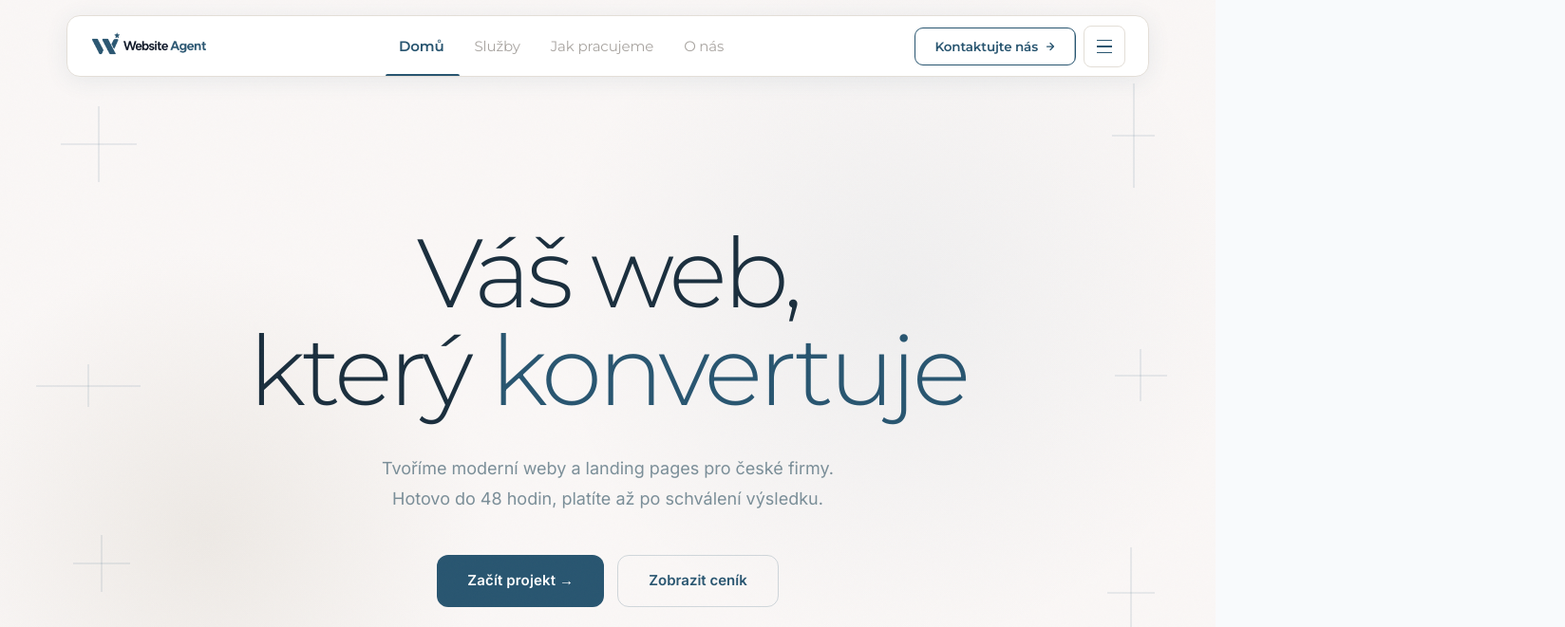
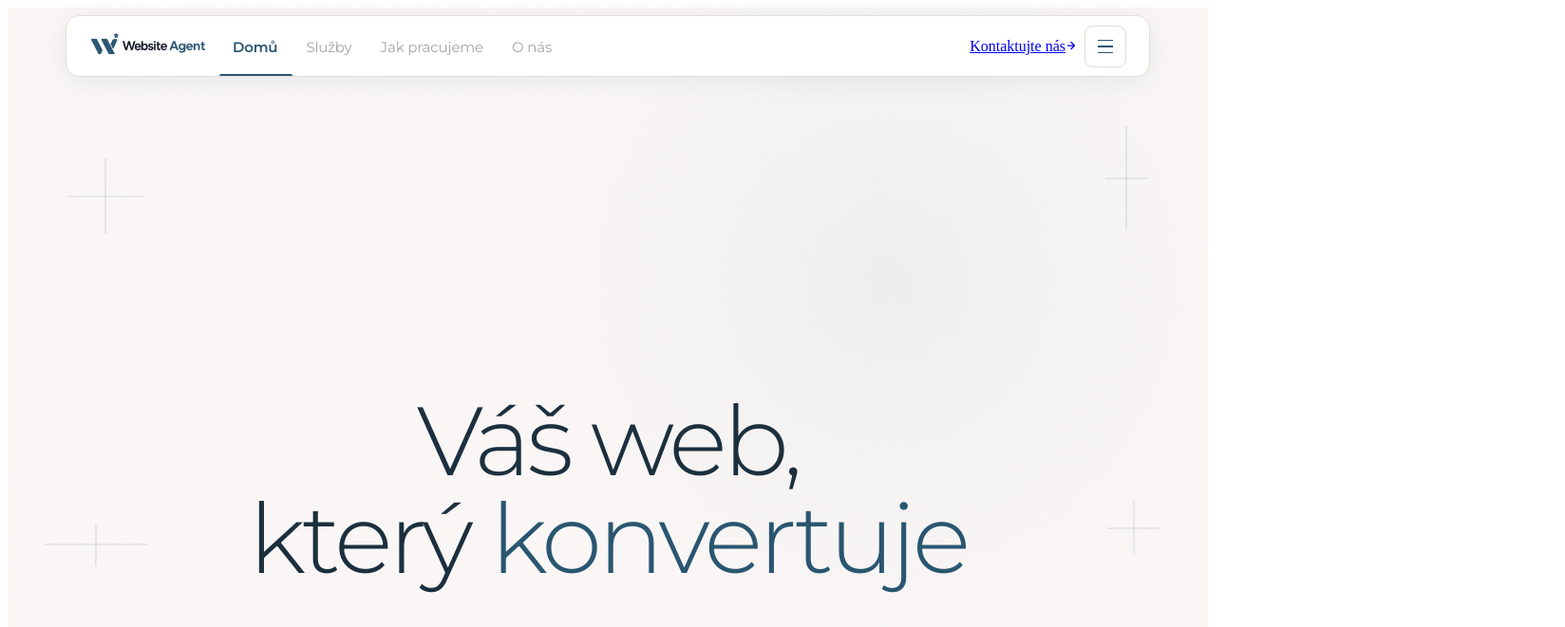
Before and after one commit to maxcz323/WebsiteAgent, a Next.js app: page / in a window 1280 px wide. Shown: the top 661 px of the page at 95% size, 1648 px wide, since content can reach past the window. Built offline with nearby package versions, Linux system fonts and the light colour scheme.

Commit message:
chore: simplify RootLayout to bare minimum (temporary)

```diff
--- a/app/layout.tsx
+++ b/app/layout.tsx
@@ -1,19 +1,8 @@
-import type { Metadata } from 'next';
-import './globals.css';
-import { ThemeProvider } from '@/components/ThemeProvider';
-
-export const metadata: Metadata = {
-  title: 'WebsiteAgent',
-  description: 'Generate landing pages and outreach emails for local businesses',
-};
-
 export default function RootLayout({ children }: { children: React.ReactNode }) {
   return (
-    <html lang="en" suppressHydrationWarning>
-      <body className="min-h-screen bg-[#f8fafc] dark:bg-slate-950 transition-colors">
-        <ThemeProvider>
-          {children}
-        </ThemeProvider>
+    <html lang="en">
+      <body>
+        {children}
       </body>
     </html>
   );
```
